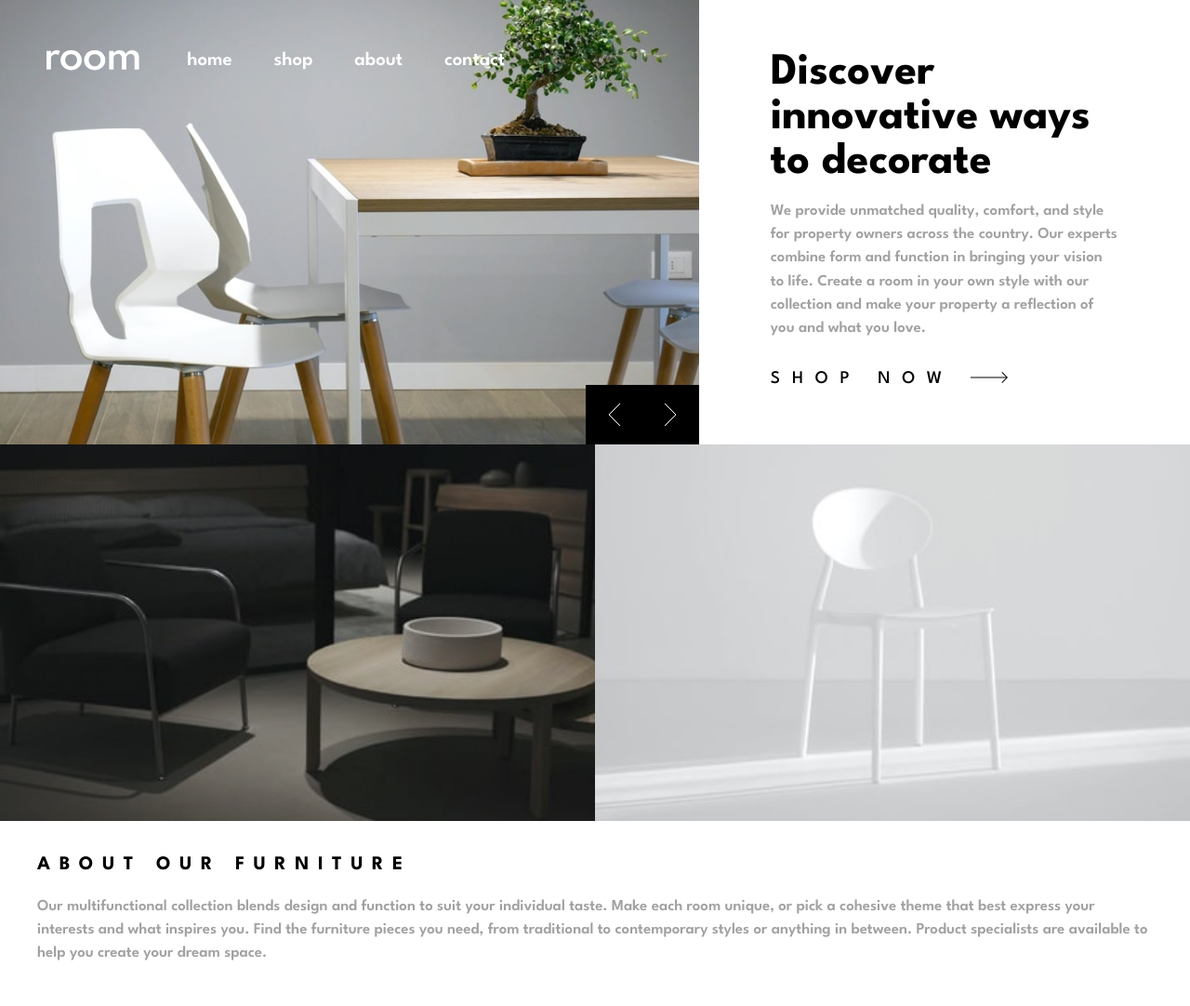
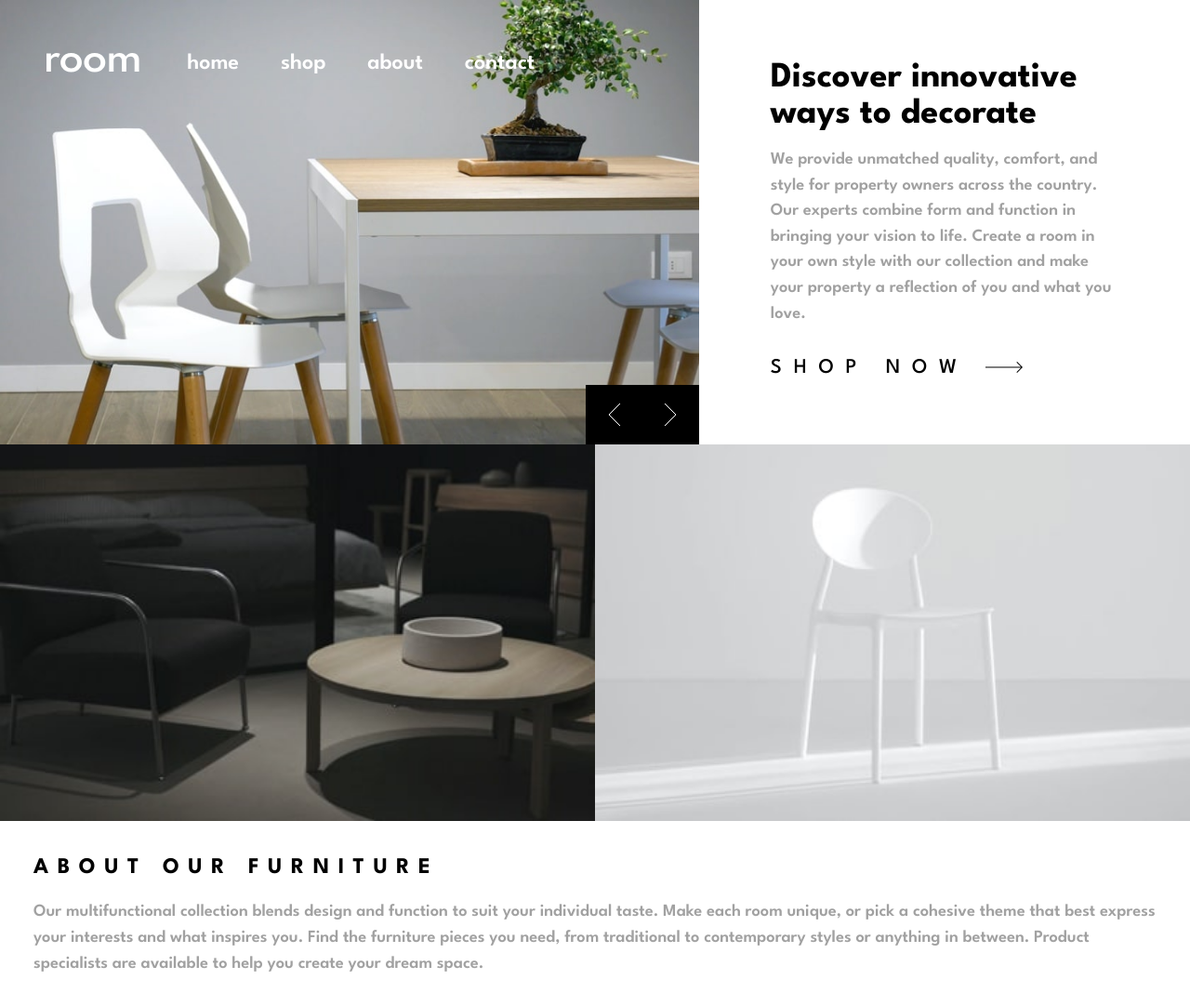
Before and after one commit to vasyaqwe/room-homepage, a website built with Vite: page index.html in a window 1280 px wide. Shown: the whole page at 93% size. Built offline with nearby package versions, Linux system fonts and the light colour scheme.

Commit message:
changed font-size of nav items

```diff
--- a/style.css
+++ b/style.css
@@ -280,7 +280,7 @@ p {
 
     .primary-nav li {
         color: #fff;
-        font-size: 1.3rem;
+        font-size: min(2vw, 1.5rem);
     }
 
     .primary-nav li::after {
@@ -412,21 +412,21 @@ p {
 
 @media (min-width: 1200px) {
     h1 {
-        font-size: 3rem;
+        font-size: min(3vw, 3rem);
     }
 
     h2 {
-        font-size: 1.3rem;
+        font-size: 1.5rem;
         letter-spacing: 0.6rem;
     }
 
     p {
-        font-size: 1.05rem;
+        font-size: 1.15rem;
     }
 
 
     .cta {
-        font-size: 1.2rem;
+        font-size: 1.4rem;
     }
 
     .hero-slide {
@@ -436,7 +436,7 @@ p {
     }
 
     .article {
-        padding: 2em 2.5em;
+        padding: 2em 2.25em;
         align-self: center;
     }
 
```
